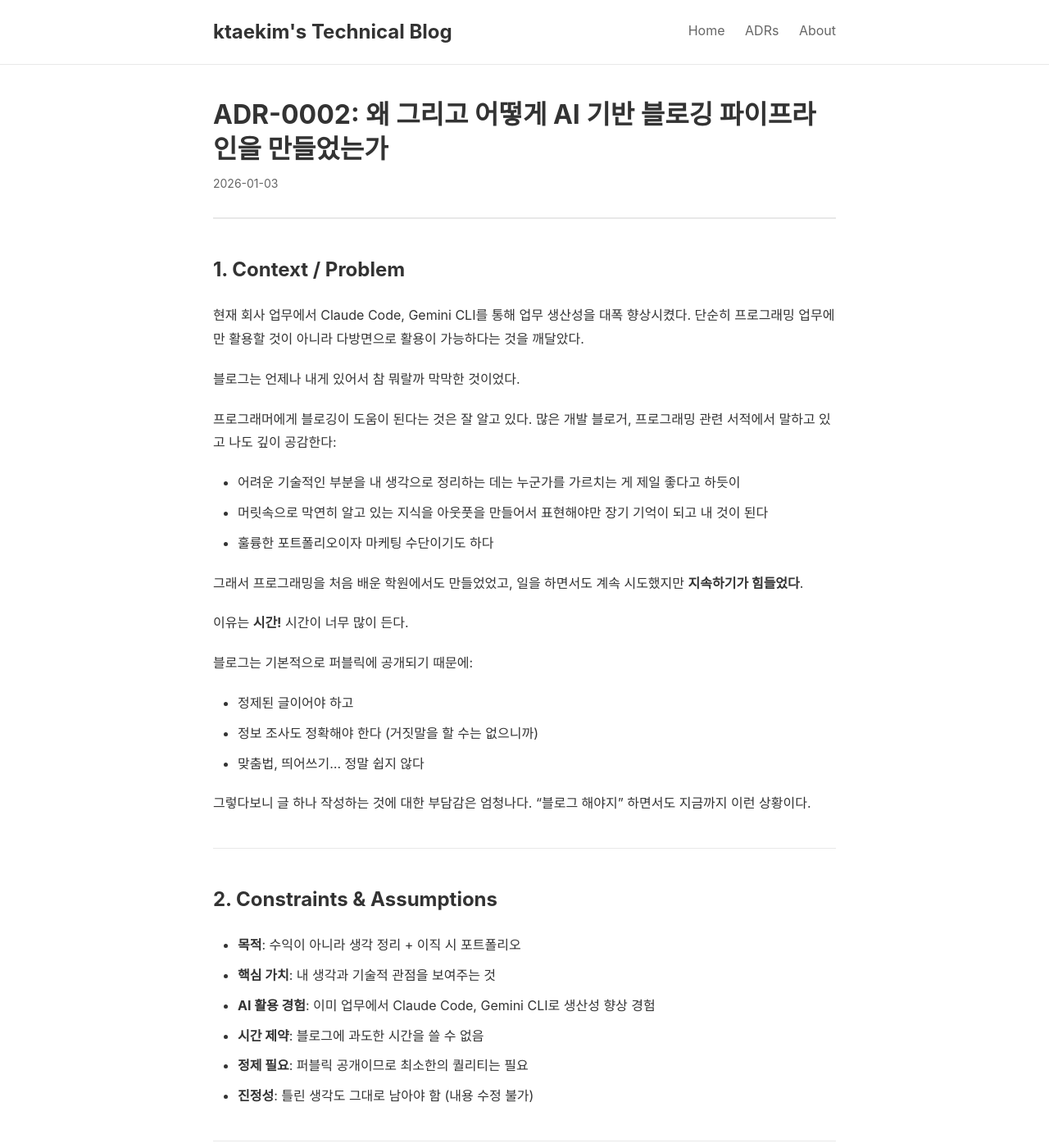
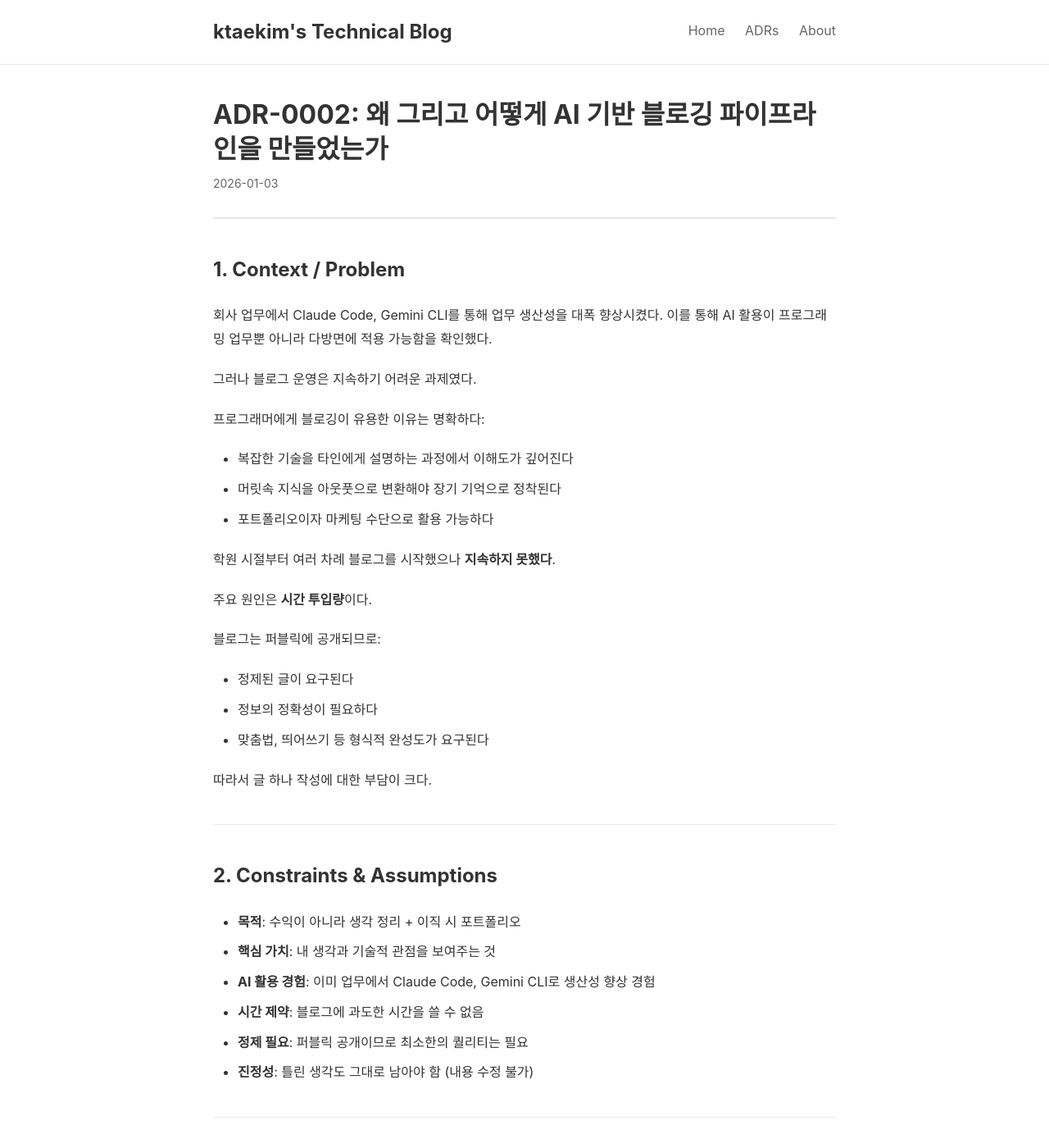
Before and after one commit to ktaekim2/ktaekim2.github.io, a Jekyll site: the page built from _adr/0002-ai-blogging-pipeline.md, in a window 1280 px wide and 1400 px high. Shown: the whole window at 82% size. Built offline with Jekyll 4.4.1, drawn with Linux system fonts in a browser that asks for light colours; some of the changed text lies outside the part shown.

Commit message:
Refine ADRs to technical documentation style
- Updated CLAUDE.md to distinguish Posts (casual voice) vs ADRs (technical documentation style)
- Refined ADR-0001: Removed colloquialisms, converted to declarative sentences
- Refined ADR-0002: Removed casual expressions, standardized to technical tone
- Added raw draft sections to both ADRs (hidden with Jekyll comments)

Examples of refinements:
- "블로그는 참 뭐랄까 막막한 것이었다" → "기술 블로그를 시작하기로 결정했다"
- "엄청나게 줄일 수 있다" → "대폭 감소시킬 수 있다"
- "정체될 수 있음" → "정체 가능성"

```diff
--- a/_adr/0002-ai-blogging-pipeline.md
+++ b/_adr/0002-ai-blogging-pipeline.md
@@ -8,25 +8,25 @@
 
 ## 1. Context / Problem
 
-현재 회사 업무에서 Claude Code, Gemini CLI를 통해 업무 생산성을 대폭 향상시켰다. 단순히 프로그래밍 업무에만 활용할 것이 아니라 다방면으로 활용이 가능하다는 것을 깨달았다.
+회사 업무에서 Claude Code, Gemini CLI를 통해 업무 생산성을 대폭 향상시켰다. 이를 통해 AI 활용이 프로그래밍 업무뿐 아니라 다방면에 적용 가능함을 확인했다.
 
-블로그는 언제나 내게 있어서 참 뭐랄까 막막한 것이었다.
+그러나 블로그 운영은 지속하기 어려운 과제였다.
 
-프로그래머에게 블로깅이 도움이 된다는 것은 잘 알고 있다. 많은 개발 블로거, 프로그래밍 관련 서적에서 말하고 있고 나도 깊이 공감한다:
-- 어려운 기술적인 부분을 내 생각으로 정리하는 데는 누군가를 가르치는 게 제일 좋다고 하듯이
-- 머릿속으로 막연히 알고 있는 지식을 아웃풋을 만들어서 표현해야만 장기 기억이 되고 내 것이 된다
-- 훌륭한 포트폴리오이자 마케팅 수단이기도 하다
+프로그래머에게 블로깅이 유용한 이유는 명확하다:
+- 복잡한 기술을 타인에게 설명하는 과정에서 이해도가 깊어진다
+- 머릿속 지식을 아웃풋으로 변환해야 장기 기억으로 정착된다
+- 포트폴리오이자 마케팅 수단으로 활용 가능하다
 
-그래서 프로그래밍을 처음 배운 학원에서도 만들었었고, 일을 하면서도 계속 시도했지만 **지속하기가 힘들었다**.
+학원 시절부터 여러 차례 블로그를 시작했으나 **지속하지 못했다**.
 
-이유는 **시간!** 시간이 너무 많이 든다.
+주요 원인은 **시간 투입량**이다.
 
-블로그는 기본적으로 퍼블릭에 공개되기 때문에:
-- 정제된 글이어야 하고
-- 정보 조사도 정확해야 한다 (거짓말을 할 수는 없으니까)
-- 맞춤법, 띄어쓰기... 정말 쉽지 않다
+블로그는 퍼블릭에 공개되므로:
+- 정제된 글이 요구된다
+- 정보의 정확성이 필요하다
+- 맞춤법, 띄어쓰기 등 형식적 완성도가 요구된다
 
-그렇다보니 글 하나 작성하는 것에 대한 부담감은 엄청나다. "블로그 해야지" 하면서도 지금까지 이런 상황이다.
+따라서 글 하나 작성에 대한 부담이 크다.
 
 ---
 
@@ -64,24 +64,24 @@
 
 **Option C: AI 기반 블로깅 파이프라인**을 선택했다.
 
-### 왜 이 방식인가?
+### 선택 이유
 
-AI를 활용해서 글을 정제하고, 자동으로 커밋과 푸시까지 가능하다면 블로깅에 대한 부담을 엄청나게 줄일 수 있다는 생각이 들었다.
+AI를 활용한 글 정제 및 커밋/푸시 자동화를 통해 블로깅 부담을 대폭 감소시킬 수 있다.
 
-나는 블로그를 하면서 수익을 노리는 게 아니다. 생각을 정리하고 나중에 이직하거나 할 때 내 생각과 기술적 관점을 사람들에게 보여줄 수 있다면 그걸로 된다고 생각하기 때문에.
+이 블로그의 목적은 수익이 아니다. 사고 정리 및 이직 시 기술적 관점 증명이 목표이다.
 
-그래서 프로그래밍에 활용하듯이 Claude Code를 붙이고, 프롬프트를 작성했다.
+따라서 프로그래밍 업무에서와 동일하게 Claude Code를 활용하고, CLAUDE.md를 통해 작업 지침을 구조화했다.
 
 **핵심 원칙**:
-- **AI가 내 글을 정제하되, 내 생각은 온전히 글에 남아야 한다** (틀린 생각도)
-- 그래서 내용 자체의 수정은 못하도록 프롬프팅했다
-- 내 기술적 생각을 영어로 표현할 수 있게 하기 위해 영어 버전과, 영어 학습에 도움될 만한 프롬프트도 추가했다
+- **AI는 글을 정제하되, 사고는 온전히 보존** (틀린 생각 포함)
+- 내용 자체 수정 금지 (프롬프트를 통한 경계 설정)
+- 한영 병행 작성 및 영어 학습 자료 생성
 
-**구체적 효과**:
-1. **시간 부담 해결**: 맞춤법, 띄어쓰기, 문법, 논리 재배치 → AI가 처리
-2. **진정성 보존**: 내용은 내 머릿속에서 나옴, AI는 정제만
+**기대 효과**:
+1. **시간 투입 감소**: 맞춤법, 띄어쓰기, 문법, 논리 재배치를 AI가 처리
+2. **진정성 보존**: 내용은 사용자의 사고에서 발생, AI는 형식만 정제
 3. **영어 학습**: 한영 병행 + 전문 용어 매핑
-4. **지속 가능성**: 부담이 줄어들면 지속할 수 있음
+4. **지속 가능성**: 부담 감소를 통한 지속적 운영 가능
 
 ---
 
@@ -150,19 +150,19 @@
 ## 6. Trade-offs & Risks
 
 ### 포기한 것
-- **글쓰기 능력 향상 기회**: AI에 의존하므로 직접 쓰는 능력은 정체될 수 있음
-- **완전한 통제**: AI의 해석에 따라 의도와 다르게 정제될 수 있음
+- **글쓰기 능력 향상 기회**: AI 의존으로 인한 직접 작문 능력 정체 가능성
+- **완전한 통제**: AI 해석에 따른 의도 왜곡 가능성
 
 ### 얻은 것
-- **지속 가능성**: 부담이 줄어 실제로 블로그를 지속할 수 있음
-- **영어 학습**: 내 생각을 영어로 표현하는 법을 배움
-- **생산성**: 같은 시간에 더 많은 콘텐츠 생산 가능
-- **사고 정리**: 날것의 생각을 구조화된 글로 변환
+- **지속 가능성**: 부담 감소를 통한 블로그 운영 지속 가능
+- **영어 학습**: 기술적 사고를 영어로 표현하는 능력 획득
+- **생산성**: 동일 시간 내 콘텐츠 생산량 증가
+- **사고 정리**: 비구조화된 사고의 구조화된 글 변환
 
 ### 리스크
-- **AI 오역**: 내 의도를 잘못 해석할 수 있음 (→ CLAUDE.md로 경계 설정)
-- **진정성 의심**: AI가 쓴 글이라는 것을 밝혀야 하나? (→ 정제만 하므로 내 글로 봄)
-- **기술 의존**: Claude Code가 없으면 못 쓰게 되는가? (→ 직접 쓸 수도 있음)
+- **AI 오역**: 의도 오해석 가능성 존재 (대응: CLAUDE.md를 통한 경계 설정)
+- **진정성 의심**: AI 활용 사실 공개 여부에 대한 논란 가능성 (판단: 정제만 수행하므로 저자의 글로 간주)
+- **기술 의존**: 도구 부재 시 작성 불가 우려 (완화: 수동 작성 가능)
 
 ---
 
@@ -177,35 +177,35 @@
 ### 운영 방침
 
 **발행 주기**:
-- 주말에 최소 1개 포스팅 목표 (평일은 업무로 힘들 것)
-- 더 쓸 수 있으면 쓰되, 최소치는 주 1회
+- 주말 최소 1개 포스팅 목표 (평일은 업무로 인해 어려움)
+- 가능하면 더 작성하되, 최소치는 주 1회
 - 지속 가능성 지표: 포스팅 개수
 
 **중단 시 판단**:
-- 만약 이후 다시 중단하면, 이 파이프라인 구조에 뭔가 문제가 있었다고 판단
-- 그때는 CLAUDE.md나 워크플로우를 재검토
+- 이후 다시 중단 시, 파이프라인 구조의 문제로 판단
+- 이 경우 CLAUDE.md 또는 워크플로우 재검토
 
 **미완성 포스트 처리**:
-- 커밋은 해놓되 발행은 안 함 (Jekyll의 `published: false` 옵션 활용)
-- 나중에 완성되면 발행
+- 커밋은 하되 발행하지 않음 (Jekyll의 `published: false` 옵션 활용)
+- 완성 시 발행
 
 **독자 반응 대응** (현재 댓글 기능 없음):
-- 만약 댓글 기능을 추가하고 누가 지적하면 토론
-- 내가 틀렸으면 수정하되, 처음 잘못된 포스팅은 남기고 밑에 주석 추가
-- 수정 이력도 기록
+- 댓글 지적 시 토론 진행
+- 오류 확인 시 수정하되, 원본 포스팅 유지 후 주석 추가
+- 수정 이력 기록
 
-**진정성에 대한 입장**:
-- AI가 정제했지만 내 글이다
-- 전체적인 흐름은 내 머릿속에서 나왔으니 내 글
-- AI는 맞춤법, 문법, 구조를 정제할 뿐
-- 면접관이 "AI가 쓴 거 아니냐"고 물으면:
-  - **"맞다. 하지만 프롬프팅으로 원하는 결과를 설정하고, 그 결과를 검토·수정하는 과정은 지금 개발 업계에서 하는 바이브 코딩과 같다."**
-  - 날것의 메모는 저장하되 공개 안 함 (정제된 것과 99% 일치하고, 솔직히 맞춤법 다 틀려서 창피하기도 하니까)
+**진정성 입장**:
+- AI로 정제했으나 본인의 글로 간주
+- 사고 흐름이 본인에게서 기원
+- AI는 맞춤법, 문법, 구조만 정제
+- 면접관 질의 시 응답:
+  - **"AI를 활용했다. 프롬프팅으로 원하는 결과를 설정하고, 그 결과를 검토·수정하는 과정은 현재 개발 업계의 바이브 코딩과 동일하다."**
+  - 날것의 메모는 저장하되 공개하지 않음 (정제된 버전과 99% 일치)
 
 **CLAUDE.md 관리**:
-- 고정 문서로 관리 (Claude뿐 아니라 Gemini도 사용 가능하게)
-- 수정 시점: 작문 스타일 변화, 섹션 추가, 제약 사항 추가 등 필요할 때
-- 파이프라인 자체 변화 기록은 필요시 고민
+- 고정 문서로 관리 (Claude, Gemini 모두 사용 가능)
+- 수정 시점: 작문 스타일 변화, 섹션 추가, 제약 사항 추가 등
+- 파이프라인 변화 기록은 필요시 검토
 
 **블로깅 목적 우선순위**:
 1. **사고 정리** (최우선)
@@ -213,13 +213,13 @@
 3. 영어 학습
 4. 장기 기억 형성
 
-사고가 정리되면 그 내용을 바로바로 설명할 수 있다. 정리되지 않으면 아무리 AI가 예쁘게 글을 써줘도 내 생각이 아니다.
+사고가 정리되면 즉시 설명 가능하다. 사고 정리 없이는 AI의 형식적 정제와 무관하게 본인의 생각이 아니다.
 
 ### 열린 질문
-- AI 정제 후에도 내 목소리가 충분히 남아있는가?
-- 영어 학습 효과가 실제로 있는가? (영어 면접에서 검증 예정)
-- 이 방식으로 얼마나 오래 지속할 수 있을까?
-- 면접관이 이 블로그를 보고 내 사고 방식을 이해할 수 있을까?
+- AI 정제 후에도 원본 목소리가 충분히 보존되는가?
+- 영어 학습 효과가 실제로 발생하는가? (영어 면접에서 검증 예정)
+- 이 방식의 지속 가능 기간은?
+- 면접관이 이 블로그를 통해 사고 방식을 이해할 수 있는가?
 
 ### 다음 단계
 - 실제 기술 포스트 작성 (튜토리얼 아닌 사고 과정 기록)
```
Also changed, not shown: CLAUDE.md (+32 -14 lines), _adr/0001-no-tutorial-policy.md (+28 -28 lines).
